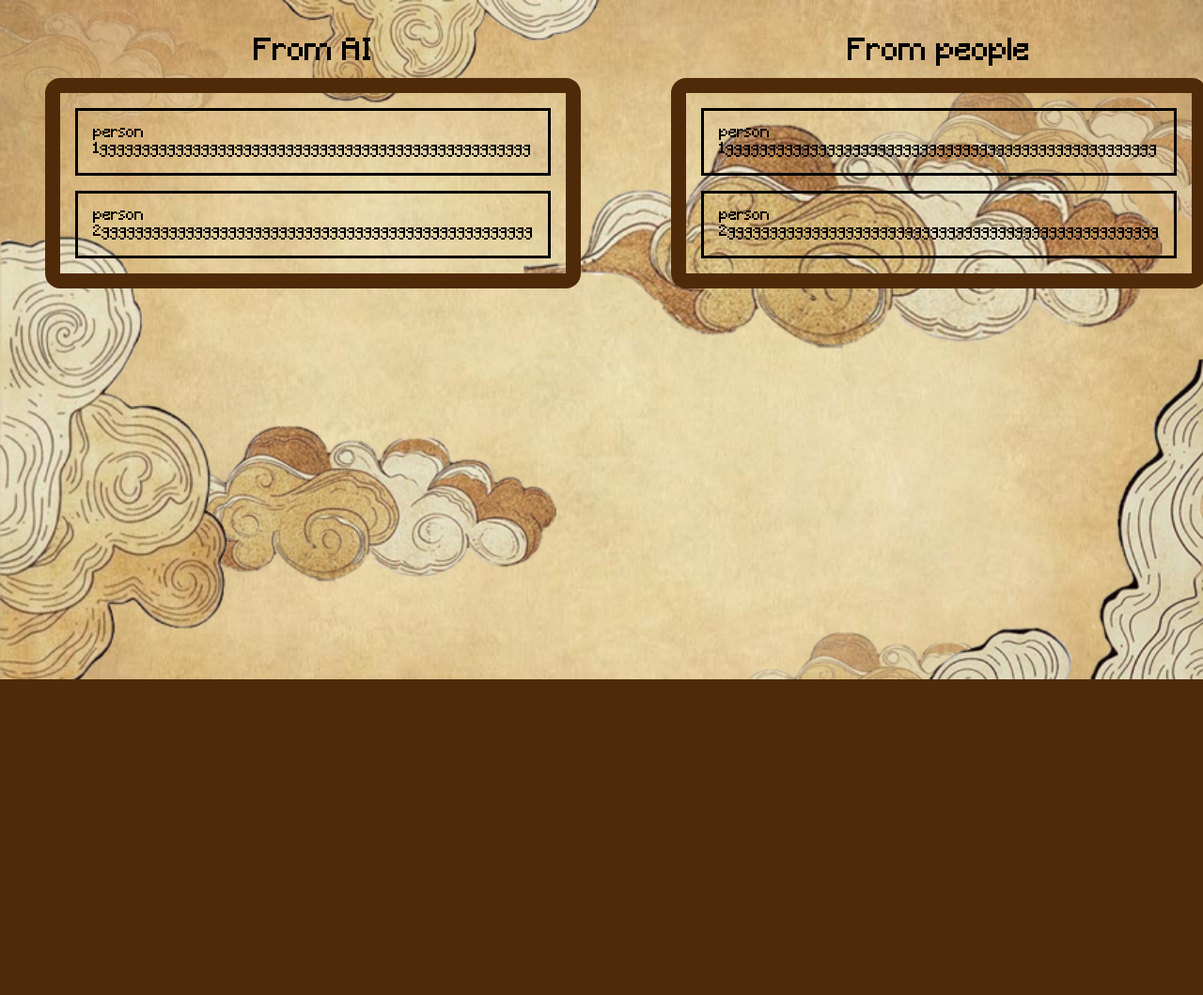
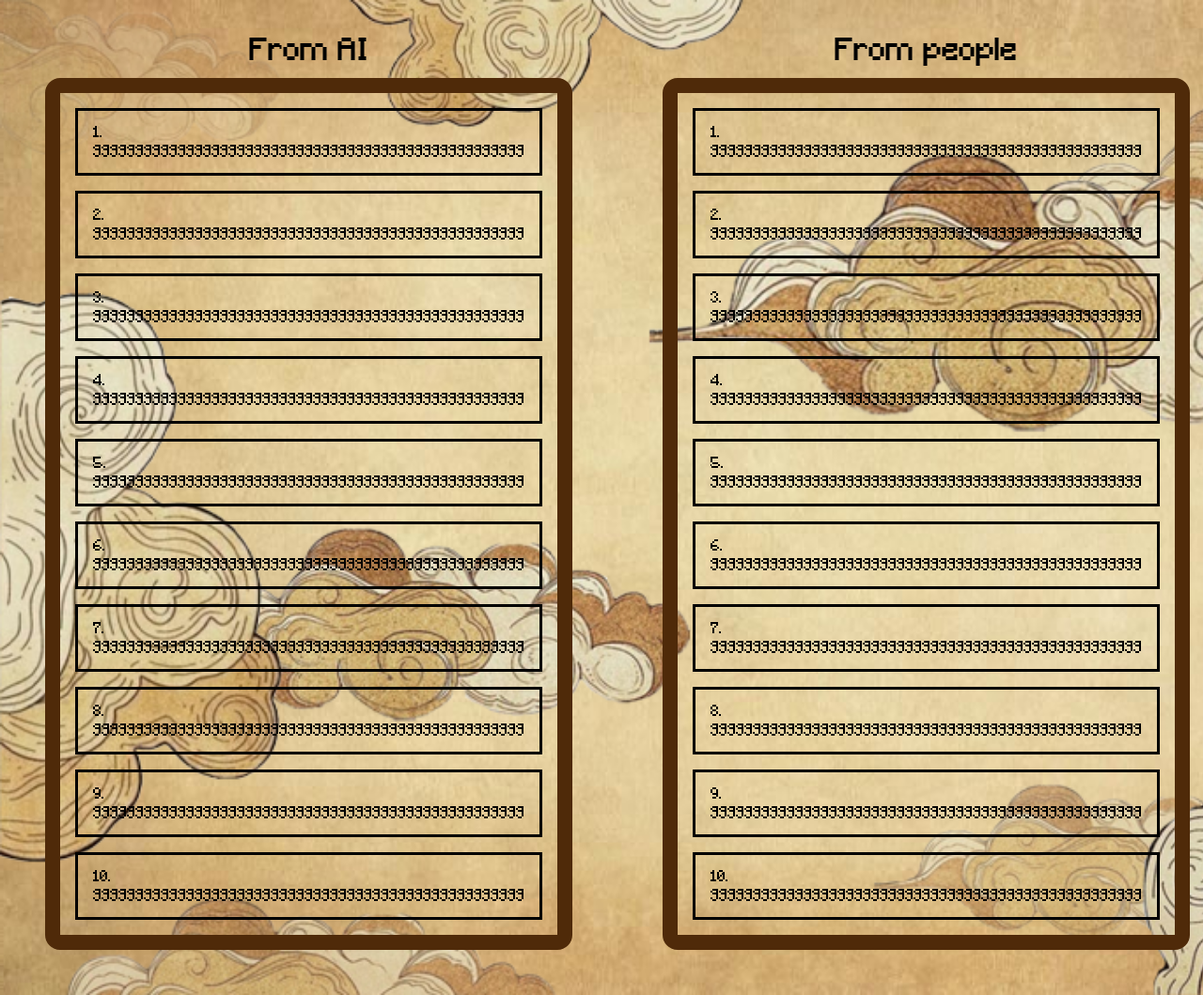
Before and after one commit to Ani124430/Insert_to_recycle, a Django app: template templates/HTML/leaderboardes.html in a window 1280 px wide; the page is wider, and only the part inside the window is pictured. Shown: the part 131-1190 px from the top of that part at 94% size. Before the commit the page ends 854 px from the top of that part, so only its background shows below. Run offline with Django 5.2, Linux system fonts and the light colour scheme; the template is opened without the code that fills it, so the values that code supplies are empty.

Commit message:
leaderboardes

```diff
--- a/templates/CSS/leaderboardes.css
+++ b/templates/CSS/leaderboardes.css
@@ -36,11 +36,12 @@
 .leaderboard{
     border: solid rgb(79, 42, 9) 1rem;
     border-radius: 1rem;
-    margin: 3rem 3rem 26rem 3rem;
+    margin: 3rem;
     display: flex;
     flex-direction: column;
     justify-content: center;
     align-items: center;
+    flex-wrap: wrap;
     gap: 1rem;
     padding: 1rem;
 }
--- a/templates/HTML/leaderboardes.html
+++ b/templates/HTML/leaderboardes.html
@@ -16,16 +16,32 @@
         <div>
             <div class="name">From AI</div>
             <div class="leaderboard">
-                <div class="person">person 1ggggggggggggggggggggggggggggggggggggggggggggggggggg</div>
-                <div class="person">person 2ggggggggggggggggggggggggggggggggggggggggggggggggggg</div>
+                <div class="person">1. ggggggggggggggggggggggggggggggggggggggggggggggggggg</div>
+                <div class="person">2. ggggggggggggggggggggggggggggggggggggggggggggggggggg</div>
+                <div class="person">3. ggggggggggggggggggggggggggggggggggggggggggggggggggg</div>
+                <div class="person">4. ggggggggggggggggggggggggggggggggggggggggggggggggggg</div>
+                <div class="person">5. ggggggggggggggggggggggggggggggggggggggggggggggggggg</div>
+                <div class="person">6. ggggggggggggggggggggggggggggggggggggggggggggggggggg</div>
+                <div class="person">7. ggggggggggggggggggggggggggggggggggggggggggggggggggg</div>
+                <div class="person">8. ggggggggggggggggggggggggggggggggggggggggggggggggggg</div>
+                <div class="person">9. ggggggggggggggggggggggggggggggggggggggggggggggggggg</div>
+                <div class="person">10. ggggggggggggggggggggggggggggggggggggggggggggggggggg</div>
             </div>
         </div>
 
         <div>
             <div class="name">From people</div>
             <div class="leaderboard">
-                <div class="person">person 1ggggggggggggggggggggggggggggggggggggggggggggggggggg</div>
-                <div class="person">person 2ggggggggggggggggggggggggggggggggggggggggggggggggggg</div>
+                <div class="person">1. ggggggggggggggggggggggggggggggggggggggggggggggggggg</div>
+                <div class="person">2. ggggggggggggggggggggggggggggggggggggggggggggggggggg</div>
+                <div class="person">3. ggggggggggggggggggggggggggggggggggggggggggggggggggg</div>
+                <div class="person">4. ggggggggggggggggggggggggggggggggggggggggggggggggggg</div>
+                <div class="person">5. ggggggggggggggggggggggggggggggggggggggggggggggggggg</div>
+                <div class="person">6. ggggggggggggggggggggggggggggggggggggggggggggggggggg</div>
+                <div class="person">7. ggggggggggggggggggggggggggggggggggggggggggggggggggg</div>
+                <div class="person">8. ggggggggggggggggggggggggggggggggggggggggggggggggggg</div>
+                <div class="person">9. ggggggggggggggggggggggggggggggggggggggggggggggggggg</div>
+                <div class="person">10. ggggggggggggggggggggggggggggggggggggggggggggggggggg</div>
             </div>
         </div>
     </main>
```
